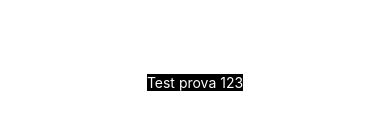
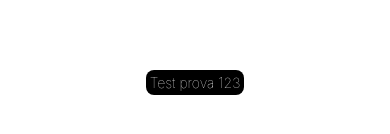
Before and after one commit to Ryukaj95/shiny-octo-chainsaw, a React Native app: screen / in a window 390 px wide. Shown: the part 340-474 px from the top of the page. Built offline with nearby package versions, Linux system fonts and the light colour scheme.

Commit message:
Add default styling

```diff
--- a/components/GenericButton/GenericButton.js
+++ b/components/GenericButton/GenericButton.js
@@ -18,8 +18,14 @@ export default class GenericButton extends React.Component {
   render () {
     return (
       <TouchableHighlight onPress={() => this.props.onGenericPress()}>
-        <View style={this.getStylesheet(this.props.containerLayout)}>
-          <Text style={this.getStylesheet(this.props.textLayout)}>
+        <View style={this.getStylesheet(
+          { ...defaultStyle.container, ...this.props.containerLayout }
+        )}
+        >
+          <Text style={this.getStylesheet(
+            { ...defaultStyle.text, ...this.props.textLayout }
+          )}
+          >
             {this.props.text}
           </Text>
         </View>
@@ -28,6 +34,18 @@ export default class GenericButton extends React.Component {
   }
 };
 
+const defaultStyle = {
+  text: {
+    color: 'rgba(0, 0, 0, 0.5)',
+    fontWeight: '100'
+  },
+  container: {
+    padding: 4,
+    backgroundColor: 'rgba(149, 149, 148, 0.4)',
+    borderRadius: 8
+  }
+}
+
 GenericButton.propTypes = {
   text: PropTypes.string.isRequired,
   containerLayout: PropTypes.oneOfType([PropTypes.object, PropTypes.number]),
```
